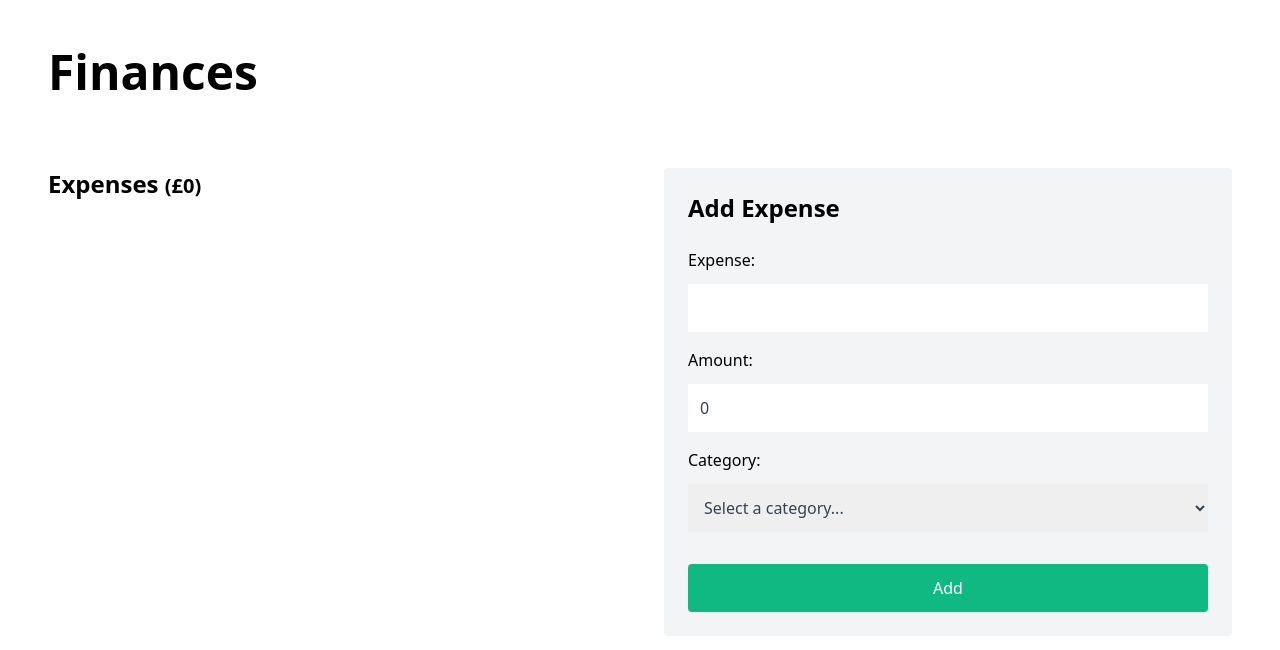
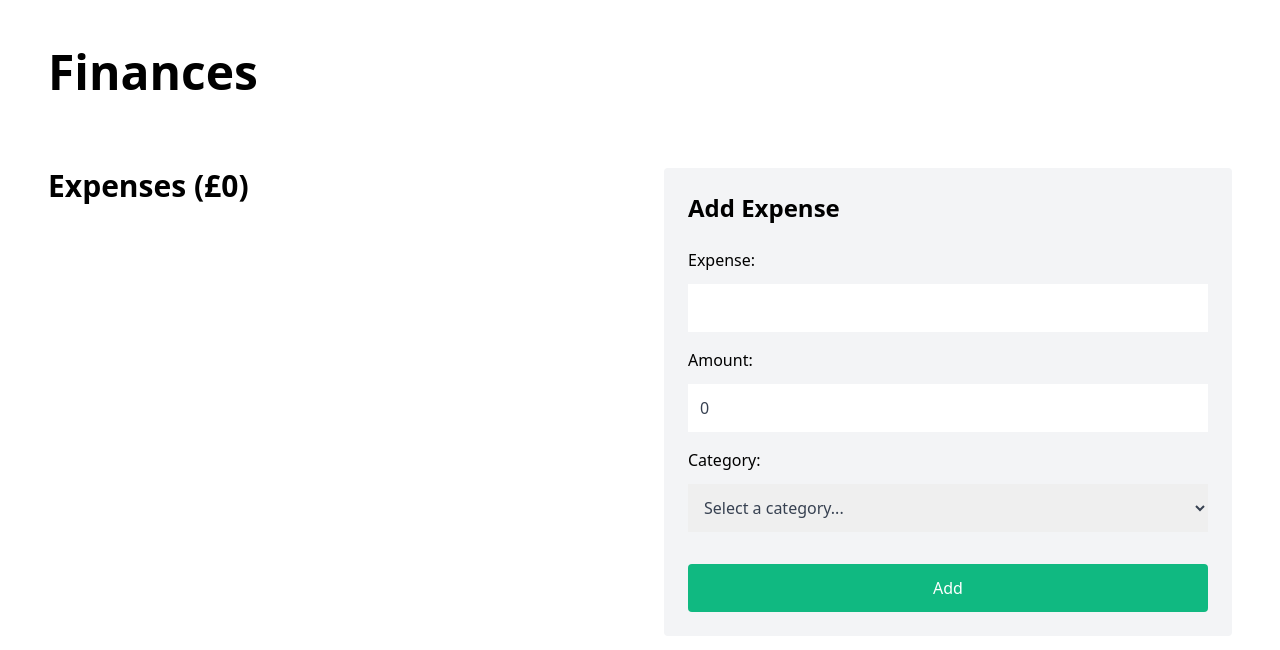
Before and after one commit to louis-young/finance-management-tool, a React (Create React App) app: page / in a window 1280 px wide. Shown: the top 650 px of the page. Built offline with nearby package versions, Linux system fonts and the light colour scheme.

Commit message:
Improve UI

```diff
--- a/src/components/Button/index.tsx
+++ b/src/components/Button/index.tsx
@@ -12,9 +12,9 @@ export const Button = ({
   const buttonClassNames = classNames({
     "px-5 py-3 w-24 rounded text-white transition hover:opacity-80": true,
     "w-full": fullWidth,
-    "bg-blue-500": style === ButtonStyle.Default,
+    "bg-indigo-600": style === ButtonStyle.Default,
     "bg-green-500": style === ButtonStyle.Success,
-    "bg-yellow-500": style === ButtonStyle.Warn,
+    "bg-yellow-400": style === ButtonStyle.Warn,
     "bg-red-500": style === ButtonStyle.Danger,
   });
 
--- a/src/components/EditExpenseForm/index.tsx
+++ b/src/components/EditExpenseForm/index.tsx
@@ -36,7 +36,9 @@ export const EditExpenseForm = ({
 
   return (
     <section>
-      <h2 className="font-semibold text-xl mb-6">Edit Expense ({label})</h2>
+      <h2 className="text-indigo-900 font-semibold text-xl mb-6">
+        Edit Expense ({label})
+      </h2>
 
       <ExpenseForm
         label={label}
--- a/src/components/ExpenseList/index.tsx
+++ b/src/components/ExpenseList/index.tsx
@@ -1,4 +1,5 @@
 import { calculateTotalExpenses } from "../../utilities/calculateTotalExpenses";
+import { formatCurrencyValue } from "../../utilities/formatCurrencyValue";
 import { ExpenseListItem } from "../ExpenseListItem";
 import type { ExpenseListProps } from "./types";
 
@@ -11,8 +12,8 @@ export const ExpenseList = ({
 
   return (
     <section className="w-full">
-      <h2 className="font-semibold text-2xl mb-6 mt-6">
-        Expenses <span className="text-xl">(£{totalExpenses})</span>
+      <h2 className="font-semibold text-3xl mb-6 mt-6">
+        Expenses <span>(£{formatCurrencyValue(totalExpenses)})</span>
       </h2>
 
       <ul className="flex flex-col gap-4">
--- a/src/components/ExpenseListItem/index.tsx
+++ b/src/components/ExpenseListItem/index.tsx
@@ -1,5 +1,6 @@
 import { useState } from "react";
 import { ButtonStyle } from "../../types/buttonStyle";
+import { formatCurrencyValue } from "../../utilities/formatCurrencyValue";
 import { Button } from "../Button";
 import { EditExpenseForm } from "../EditExpenseForm";
 import type { ExpenseListItemProps } from "./types";
@@ -24,7 +25,7 @@ export const ExpenseListItem = ({
 
   if (isEditing) {
     return (
-      <li className="bg-gray-50 p-6">
+      <li className="bg-gray-100 p-6">
         <EditExpenseForm
           initialLabel={label}
           initialAmount={amount}
@@ -38,12 +39,14 @@ export const ExpenseListItem = ({
   }
 
   return (
-    <li className="bg-gray-50 p-6">
+    <li className="bg-gray-100 p-6">
       <h3 className="font-semibold text-2xl mb-4">{label}</h3>
 
-      <p className="font-medium text-2xl mb-4">£{amount}</p>
+      <p className="font-medium text-2xl mb-4">
+        £{formatCurrencyValue(amount)}
+      </p>
 
-      <p className="font-medium text-xl mb-4">{category}</p>
+      <p className="font-medium text-lg mb-4">{category}</p>
 
       <div className="flex gap-4">
         <Button
--- /dev/null
+++ b/src/utilities/formatCurrencyValue/index.ts
@@ -0,0 +1,3 @@
+export const formatCurrencyValue = (currencyValue: number) => {
+  return currencyValue.toLocaleString("GB");
+};
```
